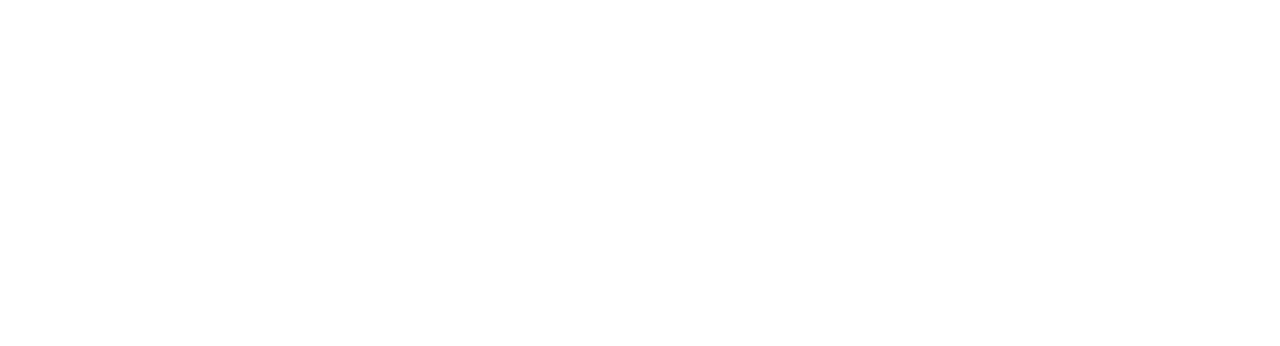
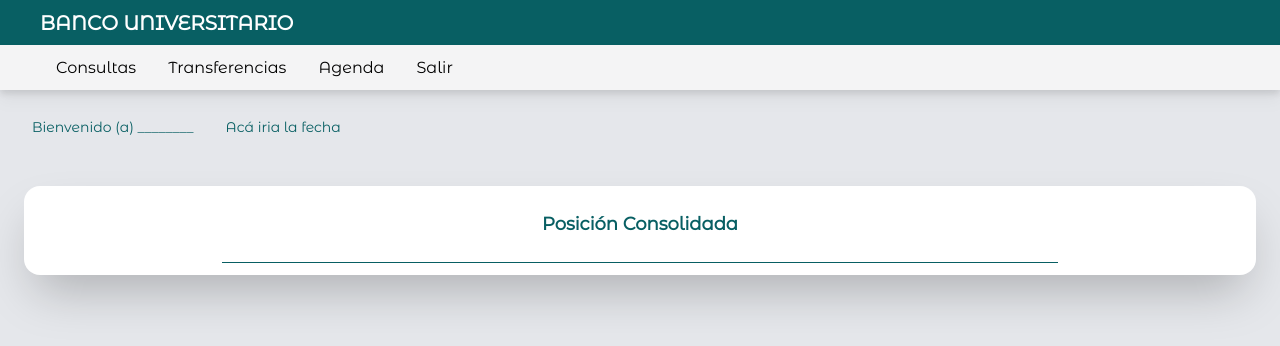
Before and after one commit to yaiscg/banco-univ, a React app: page /homebanca in a window 1280 px wide. Before the commit this address had no page. Shown: the top 346 px of the page. Built offline with nearby package versions, Linux system fonts and the light colour scheme.

Commit message:
Añadida banca

```diff
--- a/src/App.js
+++ b/src/App.js
@@ -18,6 +18,7 @@
 import Olvido from './pages/Olvido';
 import Contrasenna from './pages/Contrasenna';
 import Usuario from './pages/Usuario';
+import HomeBanca from "./banca/HomeBanca";
 
 function App() {
 
@@ -45,6 +46,7 @@
         <Route path="/olvido" element={<Olvido/>} />
         <Route path="/contrasenna" element={<Contrasenna/>} />
         <Route path="/usuario" element={<Usuario/>} />
+        <Route path="/homebanca" element={<HomeBanca/>} />
       </Routes>
     </div>
   );
--- /dev/null
+++ b/src/banca/HomeBanca.jsx
@@ -0,0 +1,19 @@
+import React from 'react';
+
+import NavbarBanca from "../banca/components/NavbarBanca"
+import Header from "../banca/components/Header"
+import Info from "../banca/components/Info"
+
+
+const HomeBanca = () => {
+  return (
+    <div className="HomeBanca">
+      <Header/>
+      <NavbarBanca/>
+      <Info/>
+
+    </div>
+  )
+}
+
+export default HomeBanca
--- /dev/null
+++ b/src/banca/components/Header.jsx
@@ -0,0 +1,24 @@
+import React from "react";
+
+const Header = () => {
+
+    return (
+        <div className="header">
+
+
+            <div className="w-full h-[45px] bg-primary drop-shadow-lg mx-auto py-1">
+                <div className="px-10 py-2 flex justify-between items-center w-full h-full">
+                    <div className="flex items-center">
+                        <h1 className='text-xl font-bold font-Montserrat mr-4 sm:text-xl text-white'>
+                            BANCO UNIVERSITARIO
+                        </h1>
+                    </div>
+                </div>
+            </div>
+        </div>
+
+    )
+
+}
+
+export default Header
--- /dev/null
+++ b/src/banca/components/Info.jsx
@@ -0,0 +1,24 @@
+import React from "react";
+
+
+const Info = () => {
+    return (
+        <div className="w-full min-h-screen bg-gray-200">
+            <div className="py-6">
+                <span className="px-8 text-sm  font-Montserrat text-primary">Bienvenido (a)  ________</span>
+                <span className="text-sm font-Montserrat text-primary">Acá iria la fecha</span>
+            </div>
+
+
+            <div className="items-center justify-center relative flex flex-col m-6 space-y-8 bg-white shadow-2xl rounded-2xl md:flex-row md:space-y-0">
+
+                <span className="border-b border-primary text-center mb-3 text-lg font-bold font-Montserrat text-primary px-80 py-6">Posición Consolidada</span>
+
+            </div>
+
+        </div>
+    )
+
+}
+
+export default Info
--- /dev/null
+++ b/src/banca/components/NavbarBanca.jsx
@@ -0,0 +1,39 @@
+import React from "react";
+import { BsChevronDown } from "react-icons/bs";
+
+const NavbarBanca = () => {
+
+    return (
+        <div className="navbar">
+
+            <div className="w-full h-[45px] bg-zinc-100 drop-shadow-lg mx-auto py-1">
+
+                <div className="px-10 flex justify-between w-full h-full">
+
+                    <div className="flex items-center">
+                    <ul className='font-Montserrat hidden md:flex '>
+
+                        <div className="hidden md:flex">
+                            <li>Consultas</li>
+                        </div>
+
+                        <div>
+                            <li>Transferencias</li>
+                        </div>
+
+                        <li>Agenda</li>
+                        <li>Salir</li>
+                    </ul>
+                    </div>
+
+                </div>
+            </div>
+
+
+        </div>
+
+    )
+
+}
+
+export default NavbarBanca
--- a/src/components/About.jsx
+++ b/src/components/About.jsx
@@ -13,7 +13,9 @@
                         <h1 className="py-1 text-5xl md:text-7xl font-bold text-primary">Banco Universitario</h1>
                         <p className="text-xl text-secondary font-Montserrat">Impulsamos tu destino.</p>
                         <p className="text-xl my-4">Tenemos 5 años en el mercado, prestando servicios financieros a estudiante universitarios, mediante las diversas sucursales, cajeros electrónicos y ahora con nuestra banca electrónica.</p>
+
                         <button className="py-3 px-6 sm:w-[60%] my-4 bg-secondary border-secondary"><Link to={"/registro"}>Únete a nosotros</Link></button>
+
                     </div>
 
                     <div>
--- a/src/pages/IniciarSesion.jsx
+++ b/src/pages/IniciarSesion.jsx
@@ -75,7 +75,7 @@
             <span className=" text-primary text-md"><Link to={"/olvido"}>Olvidé mi usuario o contraseña</Link></span>
             </div>
             <button className="w-full text-white py-3 px-6 rounded-lg mb-6 bg-secondary border-secondary">
-            Iniciar sesión
+              <Link to={"/homebanca"}> Iniciar sesión</Link>
             </button>
         </form>
         <div className="text-center text-gray-400">
```
